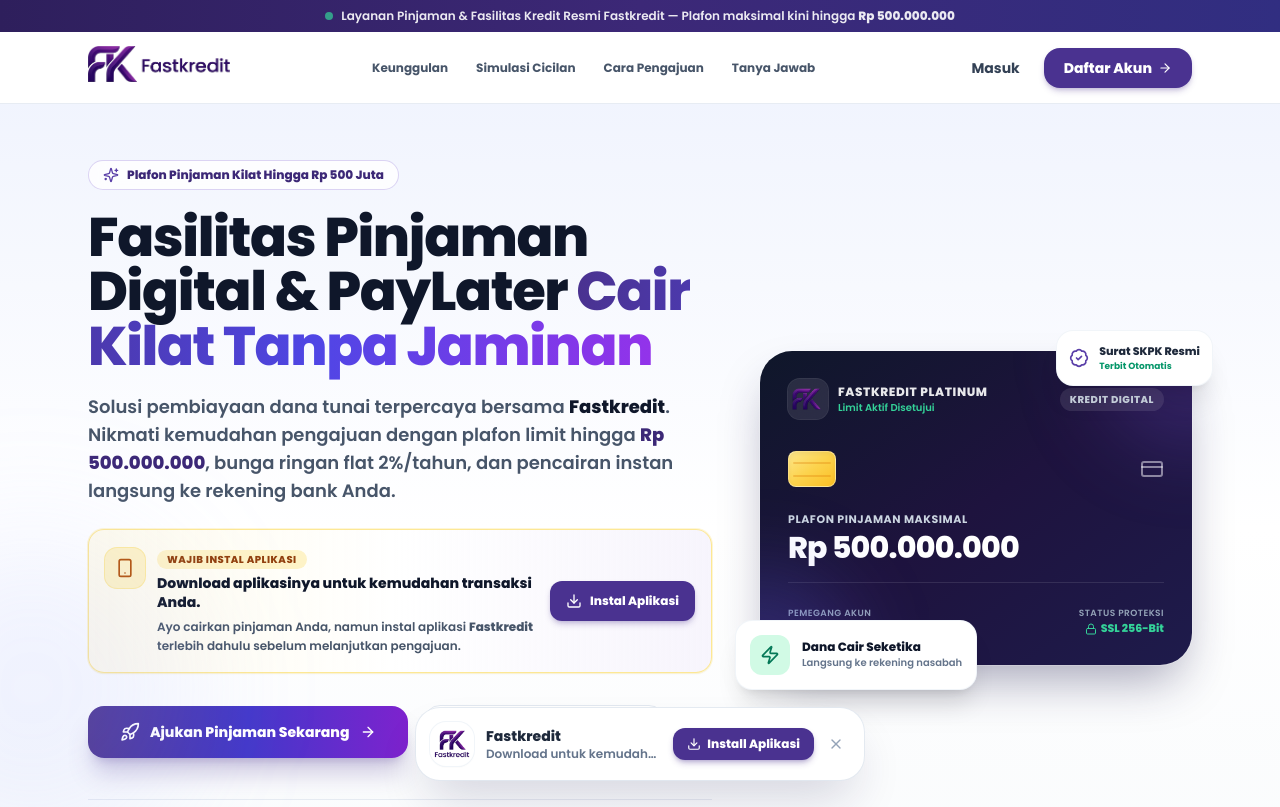
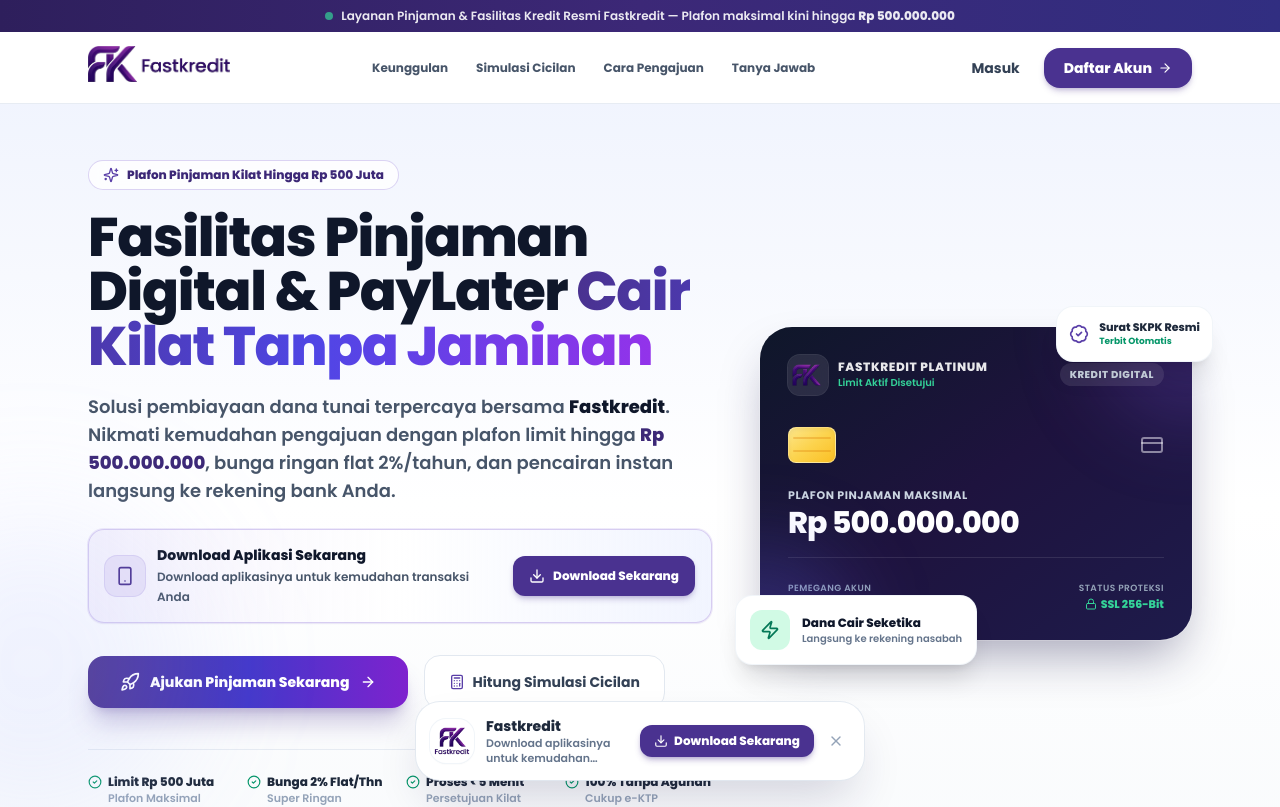
Before and after one commit to cecepns/kreditpay, a React (Vite) app in the folder frontend/: page / in a window 1280 px wide. Shown: the top 807 px of the page. Built offline with nearby package versions, Linux system fonts and the light colour scheme; no server answers.

Commit message:
fix: bug

```diff
--- a/frontend/src/components/FloatingInstallButton.jsx
+++ b/frontend/src/components/FloatingInstallButton.jsx
@@ -6,7 +6,6 @@ import usePwaInstall from "@/hooks/usePwaInstall";
 
 export default function FloatingInstallButton() {
   const {
-    hasPrompt,
     isStandalone,
     installing,
     guideMode,
@@ -52,8 +51,8 @@ export default function FloatingInstallButton() {
             </div>
             <div className="min-w-0">
               <h3 className="truncate text-sm font-black text-slate-800">Fastkredit</h3>
-              <p className="truncate text-xs font-semibold text-slate-500">
-                {hasPrompt ? "Siap diinstall 1-klik" : "Download untuk kemudahan transaksi"}
+              <p className="line-clamp-2 text-[11px] font-semibold leading-snug text-slate-500">
+                Download aplikasinya untuk kemudahan transaksi Anda
               </p>
             </div>
           </div>
@@ -71,7 +70,7 @@ export default function FloatingInstallButton() {
               ) : (
                 <Download className="h-3.5 w-3.5" />
               )}
-              <span>{installing ? "Menyiapkan..." : "Install Aplikasi"}</span>
+              <span>{installing ? "Menyiapkan..." : "Download Sekarang"}</span>
             </button>
             <button
               type="button"
--- a/frontend/src/pages/Landing.jsx
+++ b/frontend/src/pages/Landing.jsx
@@ -248,23 +248,20 @@ export default function Landing() {
                 Solusi pembiayaan dana tunai terpercaya bersama <strong className="text-slate-900">Fastkredit</strong>. Nikmati kemudahan pengajuan dengan plafon limit hingga <strong className="text-primary-800">Rp 500.000.000</strong>, bunga ringan flat 2%/tahun, dan pencairan instan langsung ke rekening bank Anda.
               </p>
 
-              {/* Ajakan Wajib Install Aplikasi Sebelum Pengajuan */}
+              {/* Ajakan Download Aplikasi Sebelum Pengajuan */}
               {!isStandalone && (
-                <div className="mt-6 rounded-2xl border border-amber-200/90 bg-gradient-to-r from-amber-50/90 via-white to-primary-50/80 p-4 shadow-sm ring-1 ring-amber-100/70 text-left">
+                <div className="mt-6 rounded-2xl border border-primary-200/90 bg-gradient-to-r from-primary-50/90 via-white to-indigo-50/80 p-4 shadow-sm ring-1 ring-primary-100/70 text-left">
                   <div className="flex flex-col sm:flex-row sm:items-center sm:justify-between gap-3.5">
-                    <div className="flex items-start gap-3 min-w-0">
-                      <span className="grid h-10 w-10 shrink-0 place-items-center rounded-xl bg-amber-100 text-amber-700 ring-1 ring-amber-200/80 mt-0.5">
+                    <div className="flex items-center gap-3 min-w-0">
+                      <span className="grid h-10 w-10 shrink-0 place-items-center rounded-xl bg-primary-100 text-primary-700 ring-1 ring-primary-200/80">
                         <Smartphone className="h-5 w-5" />
                       </span>
                       <div className="min-w-0">
-                        <span className="inline-flex items-center gap-1 rounded-full bg-amber-100 px-2.5 py-0.5 text-[10px] font-black uppercase tracking-wider text-amber-800">
-                          Wajib Instal Aplikasi
-                        </span>
-                        <p className="mt-1 text-sm font-black text-slate-900 leading-snug">
-                          Download aplikasinya untuk kemudahan transaksi Anda.
+                        <p className="text-sm font-black text-slate-900 leading-snug">
+                          Download Aplikasi Sekarang
                         </p>
-                        <p className="mt-1 text-xs font-semibold text-slate-600 leading-relaxed">
-                          Ayo cairkan pinjaman Anda, namun instal aplikasi <strong>Fastkredit</strong> terlebih dahulu sebelum melanjutkan pengajuan.
+                        <p className="mt-0.5 text-xs font-semibold text-slate-600 leading-relaxed">
+                          Download aplikasinya untuk kemudahan transaksi Anda
                         </p>
                       </div>
                     </div>
@@ -280,7 +277,7 @@ export default function Landing() {
                       ) : (
                         <Download className="h-4 w-4" />
                       )}
-                      <span>{installing ? "Menyiapkan..." : "Instal Aplikasi"}</span>
+                      <span>{installing ? "Menyiapkan..." : "Download Sekarang"}</span>
                     </button>
                   </div>
                 </div>
@@ -672,7 +669,7 @@ export default function Landing() {
           <p className="mt-4 text-xs sm:text-sm font-medium text-white/80 max-w-xl mx-auto leading-relaxed">
             {isStandalone
               ? "Daftarkan diri Anda dalam 2 menit. Nikmati kemudahan proses instan, bunga ringan, dan layanan pelanggan prioritas bersama Fastkredit."
-              : "Download aplikasinya untuk kemudahan transaksi Anda. Ayo cairkan pinjaman Anda dengan menginstal aplikasi Fastkredit terlebih dahulu."}
+              : "Download aplikasinya untuk kemudahan transaksi Anda."}
           </p>
 
           <div className="mt-8 flex flex-col sm:flex-row items-center justify-center gap-3">
@@ -688,7 +685,7 @@ export default function Landing() {
                 ) : (
                   <Download className="h-4 w-4" />
                 )}
-                <span>{installing ? "Menyiapkan..." : "Instal Aplikasi Dulu"}</span>
+                <span>{installing ? "Menyiapkan..." : "Download Aplikasi Sekarang"}</span>
               </button>
             )}
             <Link
```
